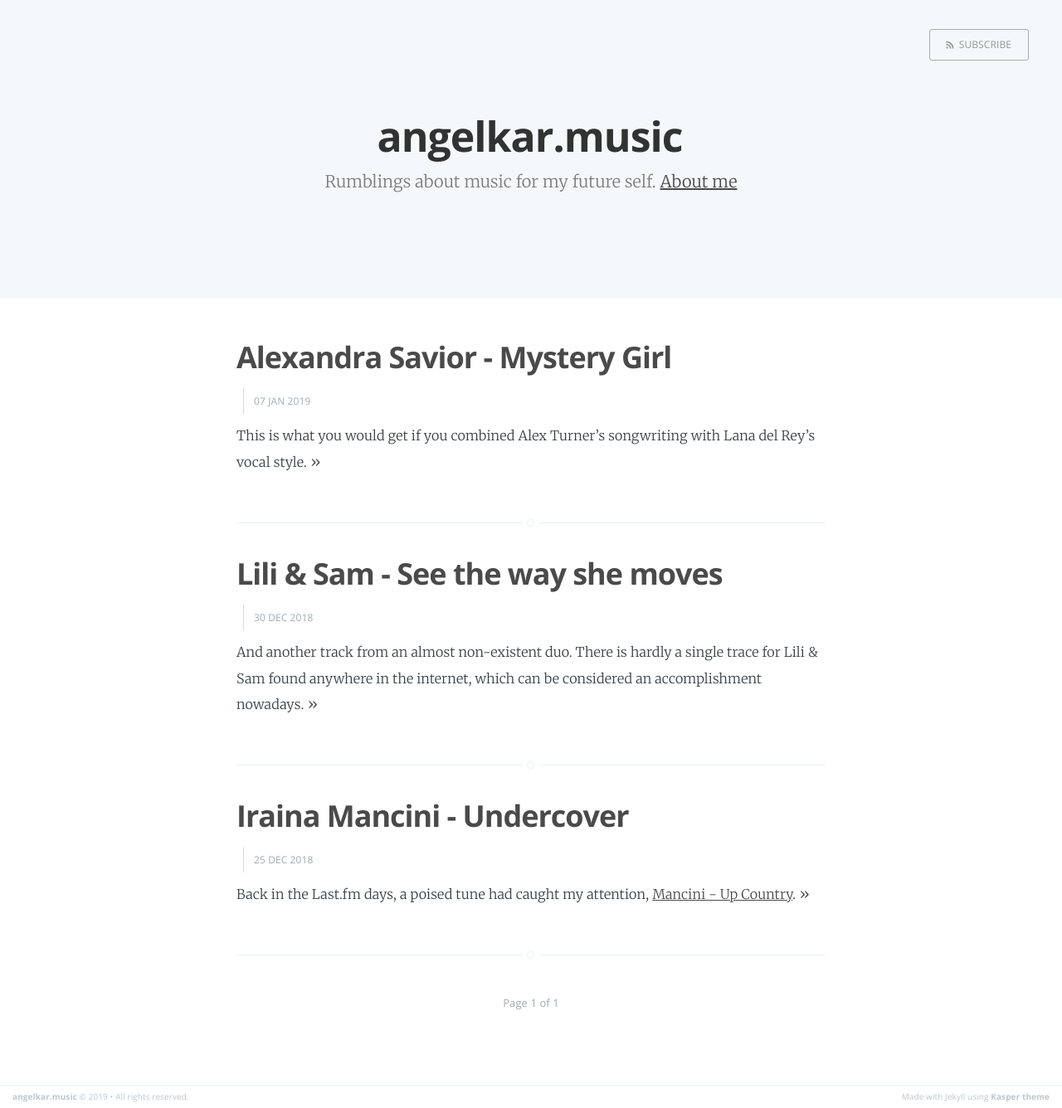
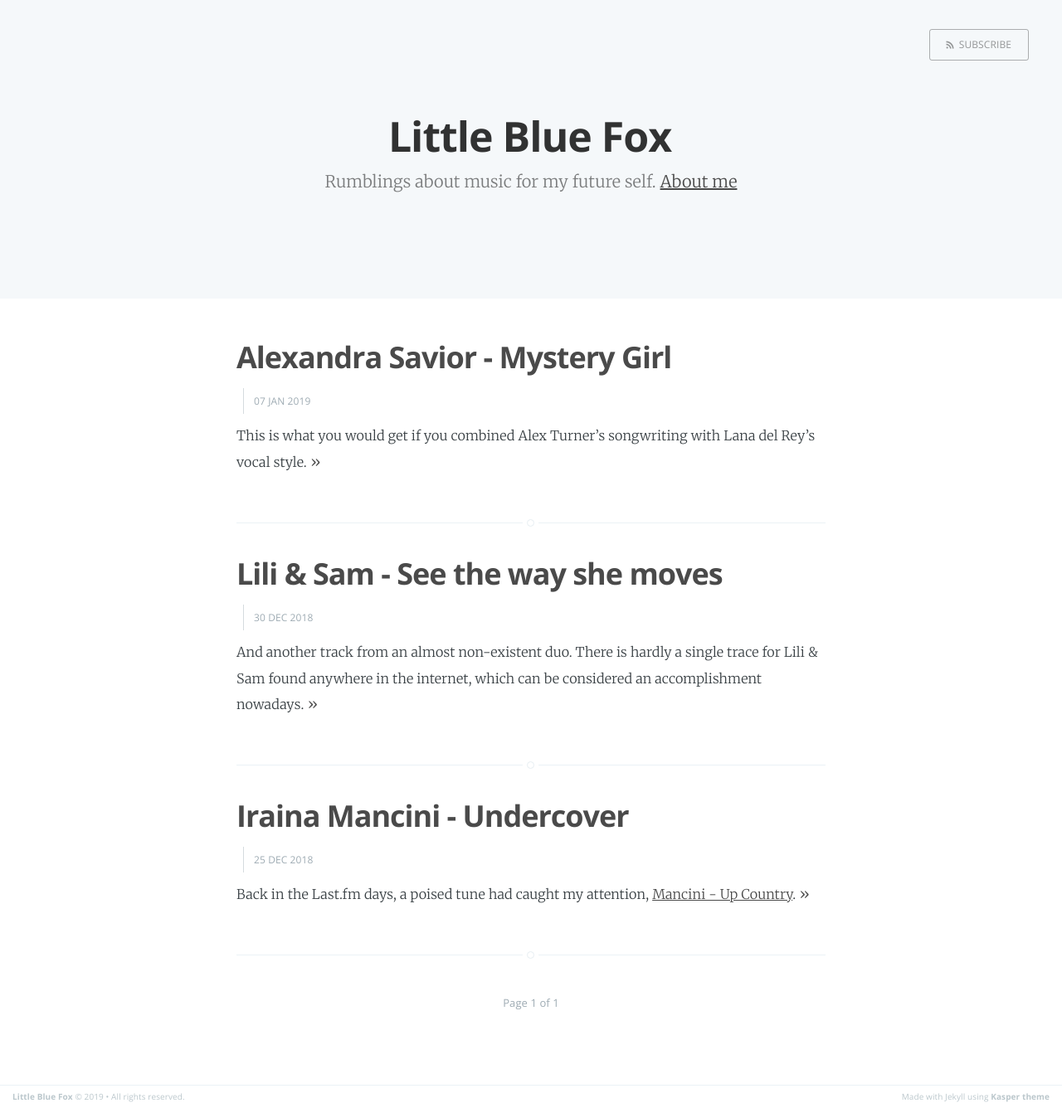
Before and after one commit to ang3lkar/little-blue-fox.com, a Jekyll site: the page built from index.html, in a window 1280 px wide. Shown: the whole page at 83% size. Built offline with Jekyll 4.4.1, drawn with Linux system fonts in a browser that asks for light colours; the list of posts is cut into pages by our own code; some of the changed lines change nothing that is shown.

Commit message:
Update domain

```diff
--- a/_config.yml
+++ b/_config.yml
@@ -1,4 +1,4 @@
-name: angelkar.music
+name: Little Blue Fox
 description: Rumblings about music for my future self
 meta_description: ""
 
@@ -7,11 +7,11 @@
 logo: false
 paginate: 15
 baseurl: '/'
-domain_name: 'http://angelkar.github.io'
+domain_name: 'https://little-blue-fox.com'
 google_analytics: 'UA-36650511-2'
 plugins: [jekyll-paginate]
 
 # Details for the RSS feed generator
-url:            'https://angelkar.music'
+url:            'https://little-blue-fox.com'
 author:         'Angelos Karagkiozidis'
 twitter:        'https://twitter.com/ang3lkar'
```
